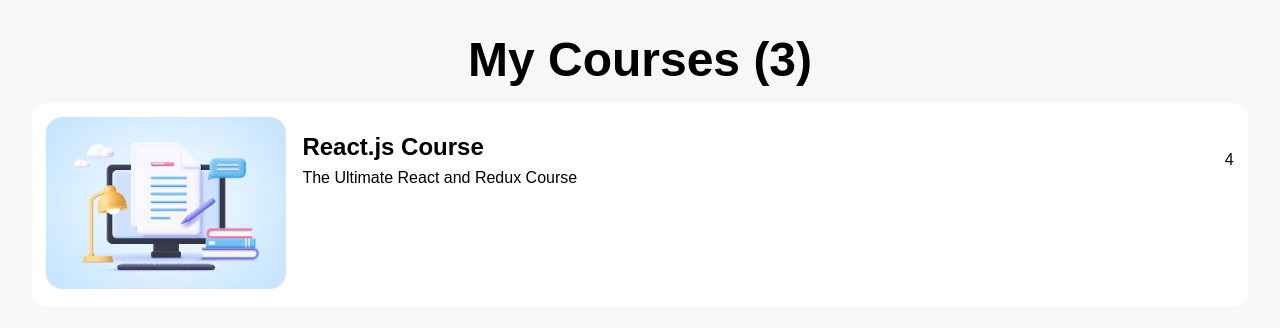
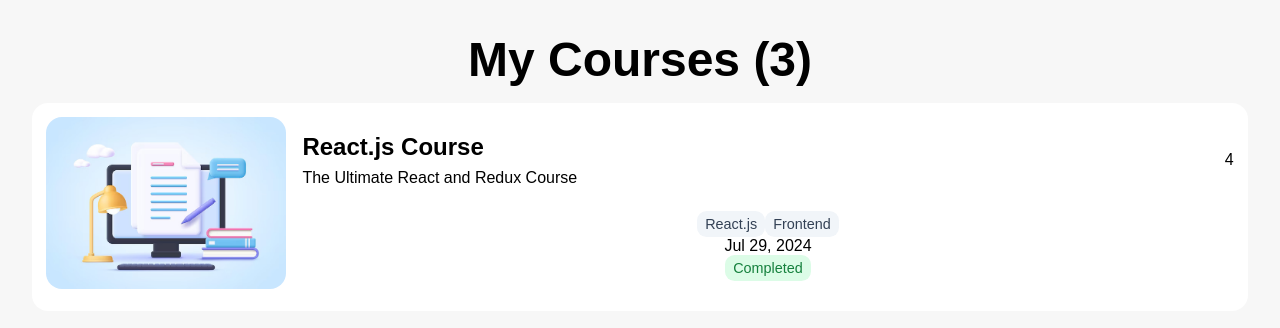
Before and after one commit to yasminebrahimi/CourseCategorizerApp, a React (Vite) app: page / in a window 1280 px wide. Shown: the top 328 px of the page. Built offline with nearby package versions, Linux system fonts and the light colour scheme.

Commit message:
CourseList component done!

```diff
--- a/src/App.jsx
+++ b/src/App.jsx
@@ -1,27 +1,16 @@
 import "./App.css";
+import CourseList from "./components/CourseList";
 
+
+const courses = [
+
+];
 
 function App() {
     return (
         <div>
            <h1>My Courses (3)</h1>
-           <div className="course-list">
-            <div className="course-item">
-            <div className="course-item__img">
-            <img src="images/img1.jpg" alt="image-1" />
-            </div>
-            <div className="course-item__detail">
-                <div className="course-item__body">
-                    <div>
-                        <p className="title">React.js Course</p>
-                        <p className="decs"> The Ultimate React and Redux Course</p>
-                    </div>
-                    <span className="rate">4</span>
-                </div>
-                <div className="course-item-footer"></div>
-            </div>
-            </div>
-           </div>
+         <CourseList />
         </div>
     );
 }
--- /dev/null
+++ b/src/components/CourseList.jsx
@@ -0,0 +1,41 @@
+
+
+
+function CourseList(){
+    return (
+          <div className="course-list">
+            <div className="course-item">
+            <div className="course-item__img">
+            <img src="images/img1.jpg" alt="image-1" />
+            </div>
+            <div className="course-item__detail">
+                <div className="course-item__body">
+                    <div>
+                        <p className="title">React.js Course</p>
+                        <p className="decs"> The Ultimate React and Redux Course</p>
+                    </div>
+                    <span className="rate">4</span>
+                </div>
+                <div className="course-item-footer">
+                    <div className="tags">
+                        <span className="badge badge--secondary">React.js</span>
+                        <span className="badge badge--secondary">Frontend</span>
+                    </div>
+                    <div className="caption">
+                        <div className="date">{new Date().toLocaleDateString("en-US", {
+                            month: "short",
+                            year: "numeric",
+                            day: "numeric",
+                        })}
+                        </div>
+                        <span className="badge badge--primary">Completed</span>
+                    </div>
+                </div>
+            </div>
+            </div>
+           </div>
+    );
+}
+
+
+export default CourseList;
```
